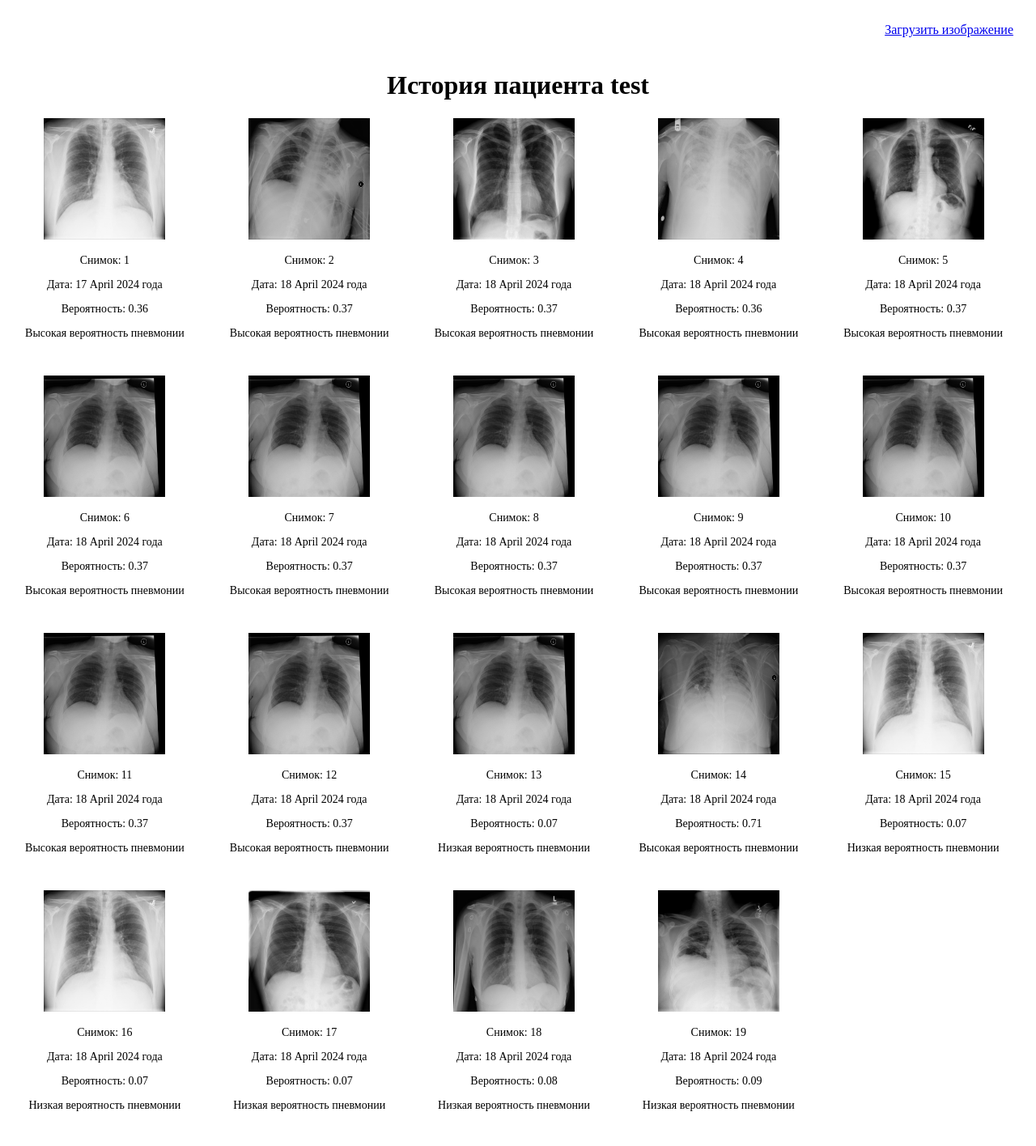
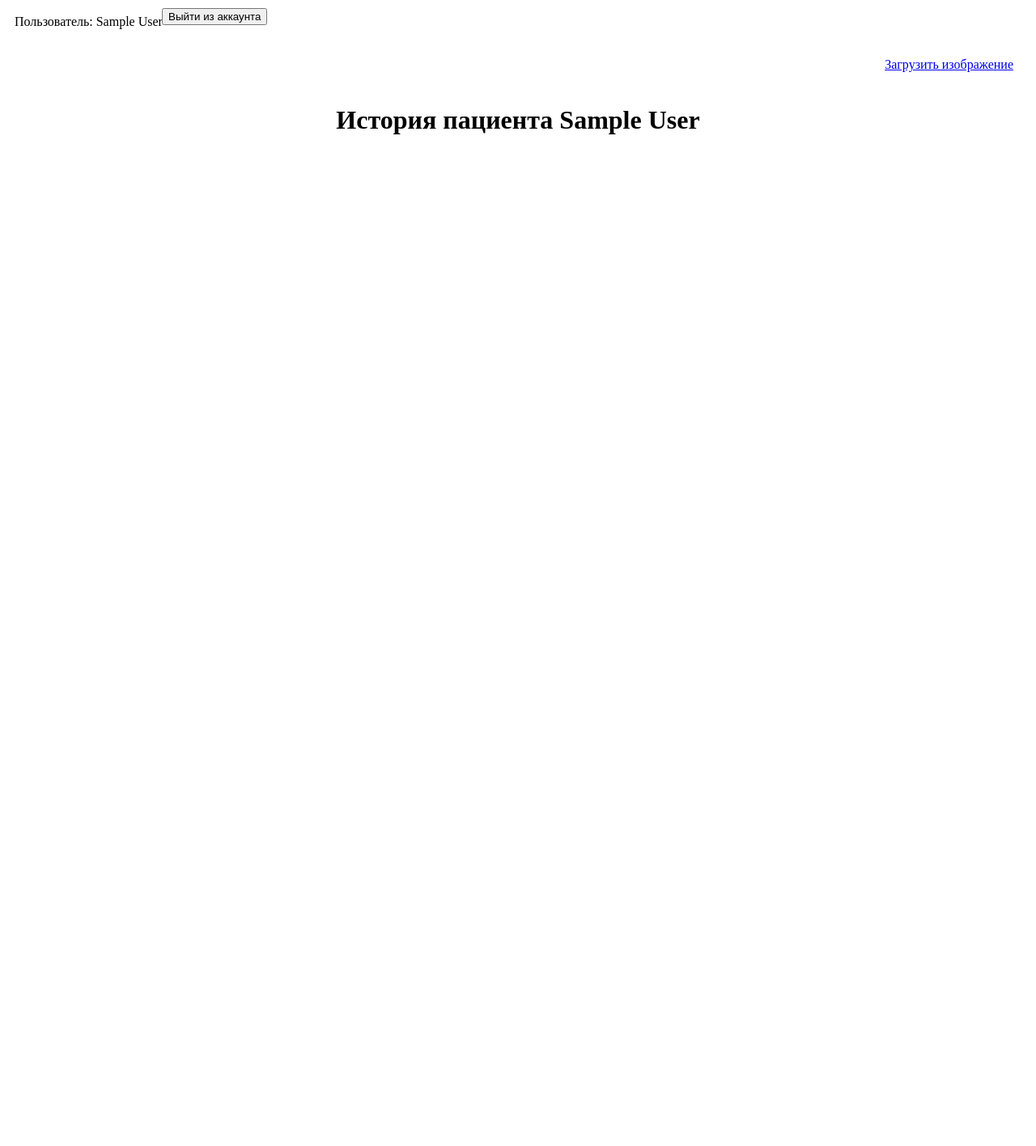
Before and after one commit to EgorCry/Pneumoniae_Model, a Flask app: page /gallery in a window 1280 px wide. Shown: the whole page at 81% size. After the commit the page ends 166 px from the top, so only its background shows below. Run offline with Flask 3, Linux system fonts and the light colour scheme; the visitor is signed in with stand-in values (Sample User, id 1); parts of the project's set-up code (start-up, migrations or seed data) failed here and were passed over.

Commit message:
Added authorization before roles splitting

```diff
--- a/app.py
+++ b/app.py
@@ -1,12 +1,13 @@
-from flask import Flask, request, render_template, jsonify, redirect, url_for, send_from_directory
+from flask import Flask, flash, request, render_template, jsonify, redirect, url_for, send_from_directory
 from werkzeug.utils import secure_filename
 from image_processoring import handle_uploaded_file, get_image_info, format_time, get_all_images_info
-from flask_login import LoginManager, UserMixin, login_user, login_required, logout_user
+from flask_login import LoginManager, UserMixin, login_user, login_required, logout_user, current_user
 import os
 from flask_sqlalchemy import SQLAlchemy
 from werkzeug.security import generate_password_hash, check_password_hash
 from flask import Flask
 from flask_login import LoginManager
+from sqlalchemy.exc import IntegrityError
 
 
 app = Flask(__name__)
@@ -48,6 +49,13 @@ def index():
 @app.route('/register', methods=['GET', 'POST'])
 def register():
     if request.method == 'POST':
+        username = request.form['username']
+        user_exists = User.query.filter_by(username=username).first()
+
+        if user_exists:
+            flash('Это имя пользователя уже занято. Пожалуйста, выберите другое.')
+            return render_template('register.html')
+
         user = User(
             first_name=request.form['first_name'],
             last_name=request.form['last_name'],
@@ -55,12 +63,19 @@ def register():
             gender=request.form['gender'],
             country=request.form['country'],
             city=request.form['city'],
-            username=request.form['username']
+            username=username
         )
         user.set_password(request.form['password'])
         db.session.add(user)
-        db.session.commit()
-        return redirect(url_for('show_gallery'))
+        try:
+            db.session.commit()
+            login_user(user)
+            return redirect(url_for('show_gallery'))
+        except IntegrityError:
+            db.session.rollback()
+            flash('Произошла ошибка при регистрации. Пожалуйста, попробуйте снова.')
+            return render_template('register.html')
+
     return render_template('register.html')
 
 
@@ -79,7 +94,8 @@ def login():
             login_user(user)
             return redirect(url_for('show_gallery'))
         else:
-            return 'Неверный логин или пароль'
+            flash('Неверный логин или пароль')
+            return render_template('login.html')
     return render_template('login.html')
 
 
@@ -104,7 +120,7 @@ def upload_file():
 @app.route('/<nickname>/<image_number>')
 @login_required
 def show_image_info(nickname, image_number):
-    # Здесь будет логика для извлечения данных о файле
+    nickname = '_'.join(nickname.split())
     image_info = get_image_info(nickname, image_number)
     return render_template('image_info.html', info=image_info)
 
@@ -118,9 +134,15 @@ def user_images(filename):
 @app.route('/gallery')
 @login_required
 def show_gallery():
-    username = 'test'
-    images_info = get_all_images_info(username)
+    username = f"{current_user.first_name} {current_user.last_name}"
+    images_info = get_all_images_info(current_user.first_name, current_user.last_name)
     return render_template('gallery.html', images=images_info, username=username)
+
+
+@app.route('/logout', methods=['POST'])
+def logout():
+    logout_user()
+    return redirect(url_for('login'))
 
 
 if __name__ == '__main__':
--- a/image_processoring.py
+++ b/image_processoring.py
@@ -7,6 +7,8 @@ import numpy as np
 from keras.models import load_model
 import joblib
 from io import BytesIO
+from flask_login import current_user
+from flask import redirect
 import tensorflow as tf
 
 os.environ['TF_CPP_MIN_LOG_LEVEL'] = '2'  # 0 = all messages are logged (default behavior)
@@ -40,7 +42,7 @@ def convert_dicom_to_jpeg(file_stream):
 
 
 def save_image(image, format):
-    nickname = 'test'
+    nickname = f"{current_user.first_name}_{current_user.last_name}"
     image_number = count_user_images(nickname) + 1
     current_time = datetime.now().strftime("%Y-%m-%d-%H-%M")
 
@@ -66,8 +68,11 @@ def count_user_images(nickname):
     max_number = 0
     for filename in os.listdir(USER_IMAGES_DIR):
         if filename.startswith(nickname):
-            number = int(filename.split('_')[1])
-            max_number = max(max_number, number)
+            try:
+                number = int(filename.split('_')[2])
+                max_number = max(max_number, number)
+            except ValueError:
+                continue
     return max_number
 
 
@@ -87,8 +92,7 @@ def get_image_info(nickname, image_number):
             probability = parts[-1].rsplit('.', 1)[0]
             time = parts[-2]
             formatted_date_time = format_time(time)
-            result = 'Низкая вероятность пневмонии' if (float(probability) <= 0.12) \
-                else 'Высокая вероятность пневмонии'
+            result = 'Низкая вероятность пневмонии' if float(probability) <= 0.12 else 'Высокая вероятность пневмонии'
             return {
                 'username': nickname,
                 'date': formatted_date_time.get('date'),
@@ -113,24 +117,29 @@ def extract_image_number(filename):
     return int(filename.split('_')[1])
 
 
-def get_all_images_info(nickname):
+def get_all_images_info(first_name, last_name):
     images_info = []
     files = os.listdir(USER_IMAGES_DIR)
-    sorted_files = sorted(files, key=extract_image_number)
+    nickname = first_name + '_' + last_name
+    sorted_files = [f for f in files if f.startswith(nickname + '_')]
     for filename in sorted_files:
-        if filename.startswith(nickname):
-            parts = filename.split('_')
-            image_number = parts[1]
-            date_time_str = parts[2]
-            probability = parts[3].rsplit('.', 1)[0]
-            result = 'Низкая вероятность пневмонии' if (float(probability) <= 0.12) \
-                else 'Высокая вероятность пневмонии'
-            formatted_date_time = format_time(date_time_str)
+        parts = filename.split('_')
+        if len(parts) >= 5:
+            image_number = parts[2]
+            timestamp = parts[3]
+            probability_str = '.'.join([parts[4].split('.')[0], parts[4].split('.')[1]])
+            try:
+                probability = float(probability_str)
+            except ValueError:
+                continue
+
+            formatted_date_time = format_time(timestamp)
+            result = 'Низкая вероятность пневмонии' if probability <= 0.12 else 'Высокая вероятность пневмонии'
             images_info.append({
                 'number': image_number,
                 'date': formatted_date_time.get('date'),
                 'time': formatted_date_time.get('time'),
-                'probability': probability,
+                'probability': f"{probability:.2f}",
                 'file_name': filename,
                 'result': result
             })
--- a/requirements.txt
+++ b/requirements.txt
@@ -12,6 +12,7 @@ Flask-Migrate==4.0.7
 Flask-SQLAlchemy==3.1.1
 flatbuffers==24.3.25
 gast==0.5.4
+git-filter-repo==2.38.0
 google-pasta==0.2.0
 greenlet==3.0.3
 grpcio==1.62.1
--- /dev/null
+++ b/templates/base.html
@@ -0,0 +1,22 @@
+<!DOCTYPE html>
+<html lang="ru">
+<head>
+    <meta charset="UTF-8">
+    <title>{% block title %}{% endblock %}</title>
+</head>
+<body>
+    {% if current_user.is_authenticated %}
+    <div style="position: relative; top: 10px; left: 10px; margin-bottom: 25px">
+        Пользователь: {{ current_user.first_name }} {{ current_user.last_name }}
+    </div>
+    <div style="position: fixed; top: 10px; left: 200px;">
+        <form action="{{ url_for('logout') }}" method="post">
+            <button type="submit">Выйти из аккаунта</button>
+        </form>
+    </div>
+    {% endif %}
+    <div>
+        {% block content %}{% endblock %}
+    </div>
+</body>
+</html>
--- a/templates/gallery.html
+++ b/templates/gallery.html
@@ -1,4 +1,7 @@
 <!DOCTYPE html>
+{% extends "base.html" %}
+{% block title %}Галерея{% endblock %}
+{% block content %}
 <html lang="en">
 <head>
     <meta charset="UTF-8">
@@ -48,4 +51,5 @@
         {% endfor %}
     </div>
 </body>
+{% endblock %}
 </html>
--- a/templates/image_info.html
+++ b/templates/image_info.html
@@ -1,10 +1,14 @@
 <!DOCTYPE html>
+{% extends "base.html" %}
+{% block title %}Галерея{% endblock %}
+{% block content %}
 <html lang="en">
 <head>
     <meta charset="UTF-8">
     <title>Image Info</title>
     <style>
         .container {
+            margin-top: 25px;
             display: flex;
             overflow-hidden;
         }
@@ -42,4 +46,5 @@
         </div>
     </div>
 </body>
+{% endblock %}
 </html>
--- a/templates/upload.html
+++ b/templates/upload.html
@@ -1,4 +1,7 @@
 <!DOCTYPE html>
+{% extends "base.html" %}
+{% block title %}Галерея{% endblock %}
+{% block content %}
 <html>
 <body>
 <h2>Загрузка изображения</h2>
@@ -8,4 +11,5 @@
 </form>
 <p><a href="{{ url_for('show_gallery') }}">Вернуться в галерею</a></p>
 </body>
+{% endblock %}
 </html>
```
Also changed, not shown: templates/login.html (+14 -0 lines), templates/register.html (+14 -0 lines).
